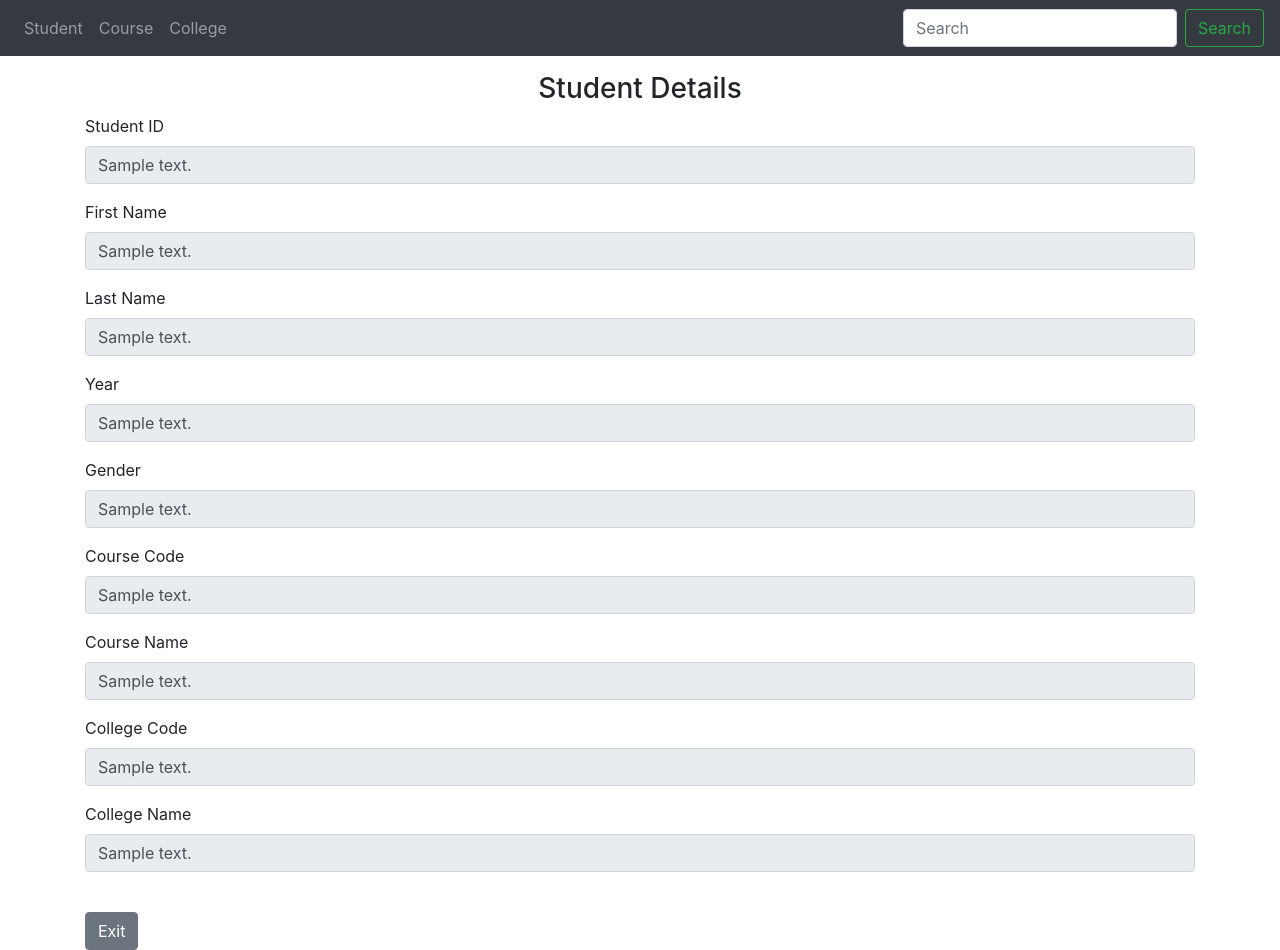
After one commit to Lothany/CCC181-SIS, a Flask app: template website/templates/read_student.html in a window 1280 px wide. The commit adds this page. Run offline with Flask 3, Linux system fonts and the light colour scheme; the template is opened without the code that fills it: most values are stand-ins (such as "Sample title", 1, 10 or a date in 2020); parts of the project's set-up code (start-up, migrations or seed data) failed here and were passed over; some libraries are stand-ins or nearby versions.

Commit message:
implemented read student

```diff
--- a/website/student/controller.py
+++ b/website/student/controller.py
@@ -101,6 +101,12 @@ def edit_student():
         courses = courses
     )
 
+@student_bp.route('/student/read', methods=['GET'])
+def read_college():
+    studentID = request.args.get('studentID')
+    details = models.Students.read(studentID)
+    return render_template("read_student.html", details = details)
+
 @student_bp.route('/student/delete', methods=['POST'])
 def delete_student():
     if request.method == 'POST':
--- /dev/null
+++ b/website/templates/read_student.html
@@ -0,0 +1,115 @@
+{% extends "base.html" %}
+
+{% block title %}Student Details{% endblock %}
+
+{% block content %}
+<form method = "GET">
+    <h3 align = "center"> Student Details </h3>
+    <div class = "form-group">
+        <label for="studentID">Student ID</label>
+        <input
+            type = "text"
+            class = "form-control"
+            id = "studentID"
+            name = "studentID"
+            value="{{ details[0] }}"
+            readonly
+        />
+    </div>
+    <div class = "form-group">
+        <label for="firstName">First Name</label>
+        <input
+            type = "text"
+            class = "form-control"
+            id = "firstName"
+            name = "firstName"
+            value="{{ details[1] }}"
+            readonly
+        />
+    </div>
+    <div class = "form-group">
+        <label for="lastName">Last Name</label>
+        <input
+            type = "text"
+            class = "form-control"
+            id = "lastName"
+            name = "lastName"
+            value="{{ details[2] }}"
+            readonly
+        />
+    </div>
+
+    <div class = "form-group">
+        <label for="yearLevel">Year</label>
+        <input
+            type = "integer"
+            class = "form-control"
+            id = "yearLevel"
+            name = "yearLevel"
+            value="{{ details[4] }}"
+            readonly
+        />
+    </div>
+
+    <div class = "form-group">
+        <label for="gender">Gender</label>
+        <input
+            type = "text"
+            class = "form-control"
+            id = "gender"
+            name = "gender"
+            value="{{ details[5] }}"
+            readonly
+        />
+    </div>
+
+    <div class = "form-group">
+        <label for="courseCode">Course Code</label>
+        <input
+            type = "text"
+            class = "form-control"
+            id = "courseCode"
+            name = "courseCode"
+            value="{{ details[6] }}"
+            readonly
+        />
+    </div>
+    <div class = "form-group">
+        <label for="courseName">Course Name</label>
+        <input
+            type = "text"
+            class = "form-control"
+            id = "courseName"
+            name = "courseName"
+            value="{{ details[7] }}"
+            readonly
+        />
+    </div>
+    <div class = "form-group">
+        <label for="collegeCode">College Code</label>
+        <input
+            type = "text"
+            class = "form-control"
+            id = "collegeCode"
+            name = "collegeCode"
+            value="{{ details[8] }}"
+            readonly
+        />
+    </div>
+    <div class = "form-group">
+        <label for="collegeName">College Name</label>
+        <input
+            type = "text"
+            class = "form-control"
+            id = "collegeName"
+            name = "collegeName"
+            value="{{ details[10] }}"
+            readonly
+        />
+    </div>
+
+    <br />
+    <a href="/student" class="btn btn-secondary">Exit</a>
+</form>
+
+{% endblock%}
```
Also changed, not shown: website/models.py (+13 -3 lines), website/templates/student.html (+12 -2 lines).
